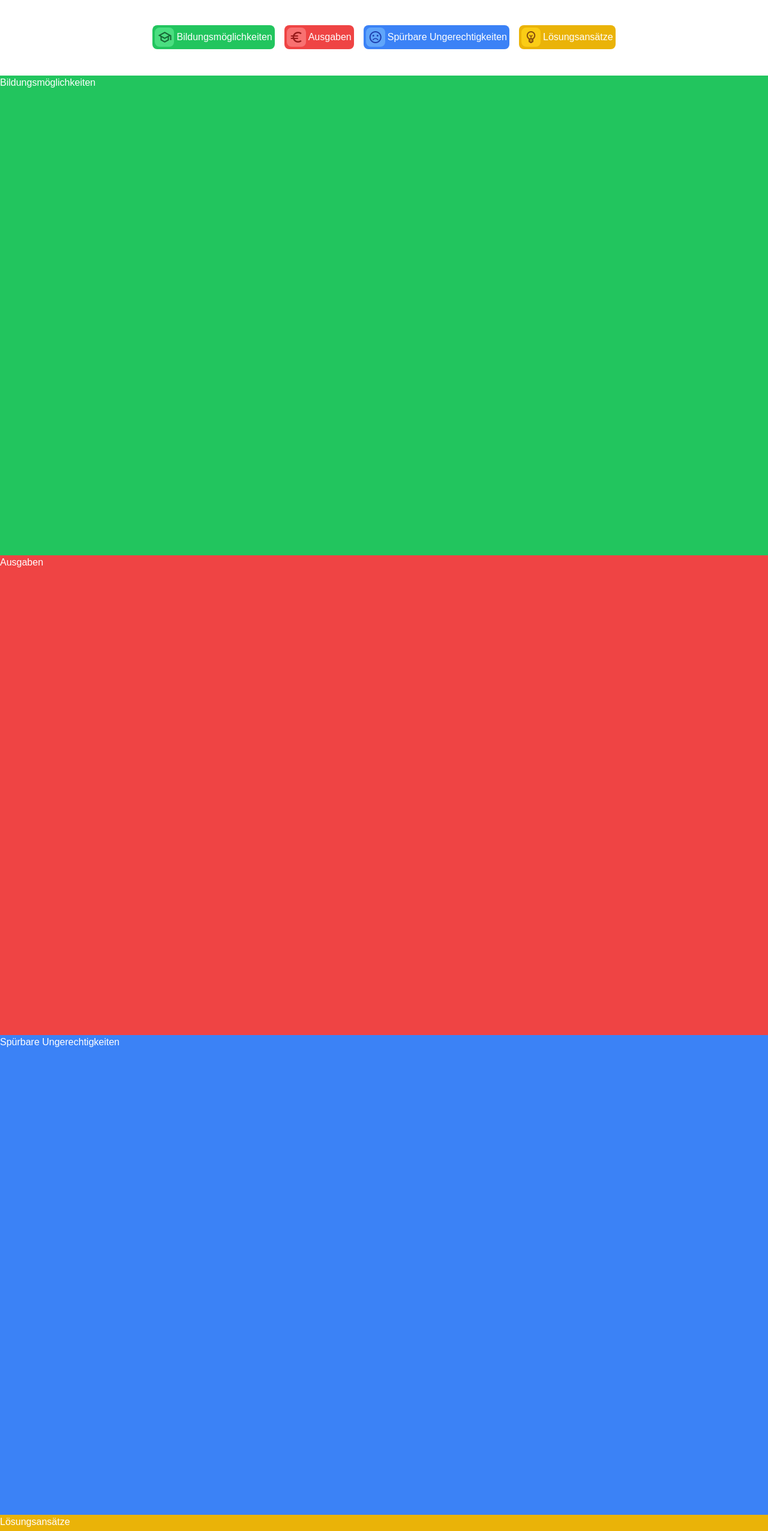
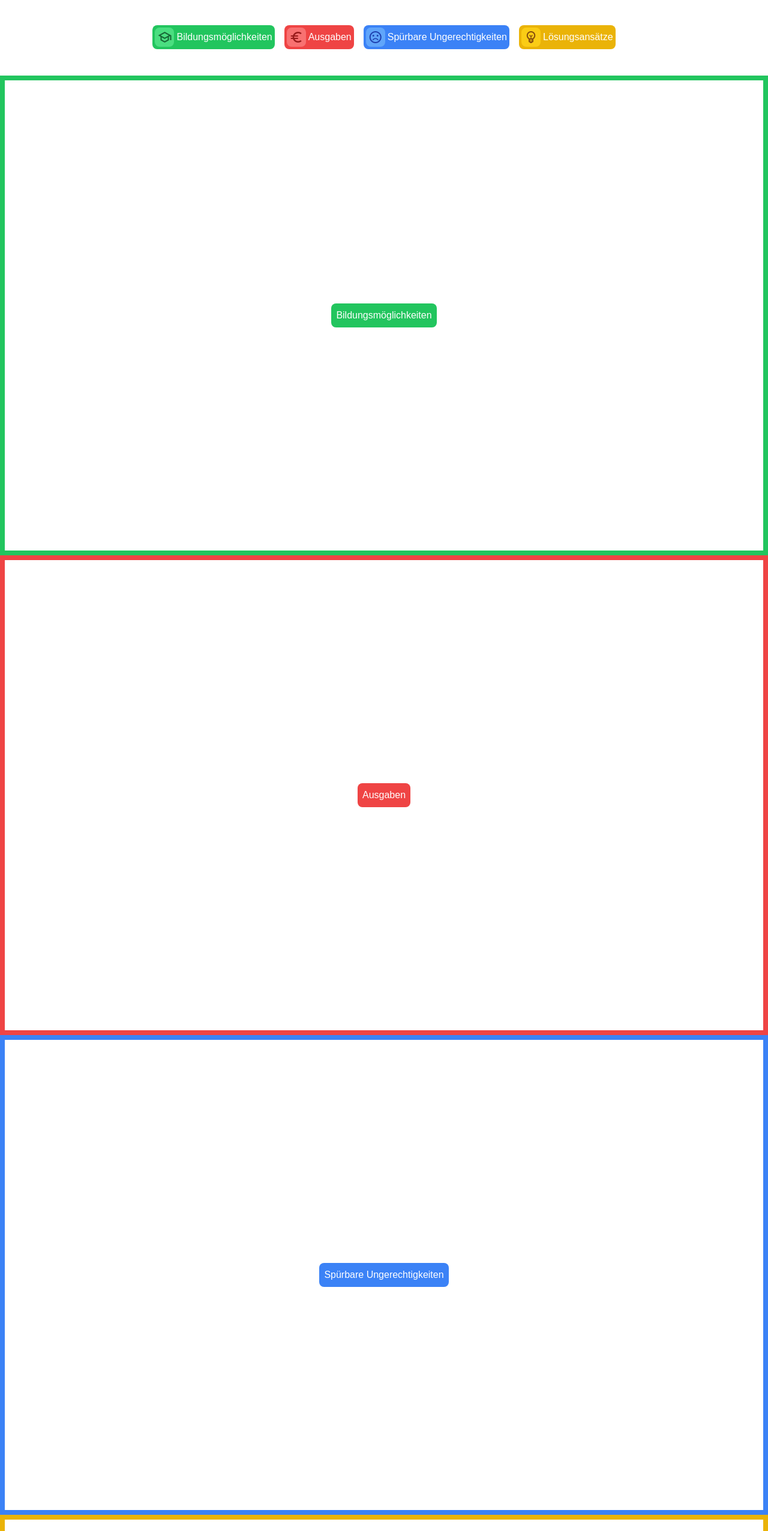
Before and after one commit to lksdll/fosffb-ft12a-pug-2024, a React (Create React App) app: page /#/infos in a window 1280 px wide. Shown: the part 244-2797 px from the top of the page at 60% size. Built offline with nearby package versions, Linux system fonts and the light colour scheme.

Commit message:
better colors

```diff
--- a/src/pages/Home.jsx
+++ b/src/pages/Home.jsx
@@ -40,8 +40,8 @@ export default function Home() {
       <p className='lg:text-[#626C7F] text-[14px] md:text-[20px] mt-5 italic'><TypeWriterText inputText={"im Landkreis Fürstenfeldbruck"}></TypeWriterText></p>
     </div>
     <div className='flex flex-col justify-center'>
-      <Button onClick={()=>selectTopic(0)} className="select-none p-[10px] md:p-[20px] bg-[#fff]"><span class="material-symbols-outlined p-3 mx-3 rounded-md bg-green-500/50 text-green-800">quiz</span> DAS QUIZ STARTEN </Button>
-      <Button onClick={()=>setPage("infos")} className="select-none p-[10px] md:p-[20px] bg-[#fff]"><span class="material-symbols-outlined p-3 mx-3 rounded-md bg-red-500/50 text-red-800">lightbulb</span>Weitere Infos</Button>
+      <Button onClick={()=>selectTopic(0)} className="select-none p-[10px] md:p-[20px] bg-[#fff]"><span class="material-symbols-outlined p-3 mx-3 rounded-md bg-green-500/70 text-green-800">quiz</span> DAS QUIZ STARTEN </Button>
+      <Button onClick={()=>setPage("infos")} className="select-none p-[10px] md:p-[20px] bg-[#fff]"><span class="material-symbols-outlined p-3 mx-3 rounded-md bg-red-500/70 text-red-800">lightbulb</span>Weitere Infos</Button>
       {/*<Button onClick={()=>selectTopic(2)} className=" p-[10px] md:p-[20px] bg-[#fff]"><Icons bgcolor="bg-[#EBF0FF] p-1"><ImageIcons src="/images/icon-js.svg"/></Icons>Javascript</Button>
   <Button onClick={()=>selectTopic(3)} className=" p-[10px] md:p-[20px] bg-[#fff]"><Icons bgcolor="bg-[#F6E7FF] p-1"><ImageIcons src="/images/icon-accessibility.svg"/></Icons>Accessibility</Button>*/}
     </div>
--- a/src/pages/Infos.jsx
+++ b/src/pages/Infos.jsx
@@ -27,16 +27,16 @@ function Infos() {
       </div>
 
       <div className='flex flex-row w-screen flex-wrap justify-center gap-2 items-center mb-10'>
-        <div onClick={() => scrollToSection('1')} className='p-1 m-1 bg-green-500 text-white rounded-lg cursor-pointer flex justify-center items-center gap-1'><span className="material-symbols-outlined text-green-800 bg-green-400 p-1 rounded-lg">school</span><span className="">Bildungsmöglichkeiten</span></div>
-        <div onClick={() => scrollToSection('2')} className='p-1 m-1 bg-red-500 text-white rounded-lg cursor-pointer flex justify-center items-center gap-1'><span className="material-symbols-outlined text-red-800 bg-red-400 p-1 rounded-lg">euro_symbol</span><span className="">Ausgaben</span></div>
-        <div onClick={() => scrollToSection('3')} className='p-1 m-1 bg-blue-500 text-white rounded-lg cursor-pointer flex justify-center items-center gap-1'><span className="material-symbols-outlined text-blue-800 bg-blue-400 p-1 rounded-lg">sentiment_dissatisfied</span><span className="">Spürbare Ungerechtigkeiten</span></div>
-        <div onClick={() => scrollToSection('4')} className='p-1 m-1 bg-yellow-500 text-white rounded-lg cursor-pointer flex justify-center items-center gap-1'><span className="material-symbols-outlined text-yellow-800 bg-yellow-400 p-1 rounded-lg">emoji_objects</span><span className="">Lösungsansätze</span></div>
+        <div onClick={() => scrollToSection('1')} className='select-none p-1 m-1 bg-green-500 text-white rounded-lg cursor-pointer flex justify-center items-center gap-1'><span className="material-symbols-outlined text-green-800 bg-green-400 p-1 rounded-lg">school</span><span className="">Bildungsmöglichkeiten</span></div>
+        <div onClick={() => scrollToSection('2')} className='select-none p-1 m-1 bg-red-500 text-white rounded-lg cursor-pointer flex justify-center items-center gap-1'><span className="material-symbols-outlined text-red-800 bg-red-400 p-1 rounded-lg">euro_symbol</span><span className="">Ausgaben</span></div>
+        <div onClick={() => scrollToSection('3')} className='select-none p-1 m-1 bg-blue-500 text-white rounded-lg cursor-pointer flex justify-center items-center gap-1'><span className="material-symbols-outlined text-blue-800 bg-blue-400 p-1 rounded-lg">sentiment_dissatisfied</span><span className="">Spürbare Ungerechtigkeiten</span></div>
+        <div onClick={() => scrollToSection('4')} className='select-none p-1 m-1 bg-yellow-500 text-white rounded-lg cursor-pointer flex justify-center items-center gap-1'><span className="material-symbols-outlined text-yellow-800 bg-yellow-400 p-1 rounded-lg">emoji_objects</span><span className="">Lösungsansätze</span></div>
       </div>
 
-      <section id="section-1" className='h-screen w-screen bg-green-500 text-white'>Bildungsmöglichkeiten</section>
-      <section id="section-2" className='h-screen w-screen bg-red-500 text-white'>Ausgaben</section>
-      <section id="section-3" className='h-screen w-screen bg-blue-500 text-white'>Spürbare Ungerechtigkeiten</section>
-      <section id="section-4" className='h-screen w-screen bg-yellow-500 text-white'>Lösungsansätze</section>
+      <section id="section-1" className='h-screen w-screen border-8 border-green-500 text-white flex flex-wrap justify-center items-center'><div className='rounded-lg p-2 bg-green-500'>Bildungsmöglichkeiten</div></section>
+      <section id="section-2" className='h-screen w-screen border-8 border-red-500 text-white flex flex-wrap justify-center items-center'><div className='rounded-lg p-2 bg-red-500'>Ausgaben</div></section>
+      <section id="section-3" className='h-screen w-screen border-8 border-blue-500 text-white flex flex-wrap justify-center items-center'><div className='rounded-lg p-2 bg-blue-500'>Spürbare Ungerechtigkeiten</div></section>
+      <section id="section-4" className='h-screen w-screen border-8 border-yellow-500 text-white flex flex-wrap justify-center items-center'><div className='rounded-lg p-2 bg-yellow-500'>Lösungsansätze</div></section>
     </>
   );
 }
```
